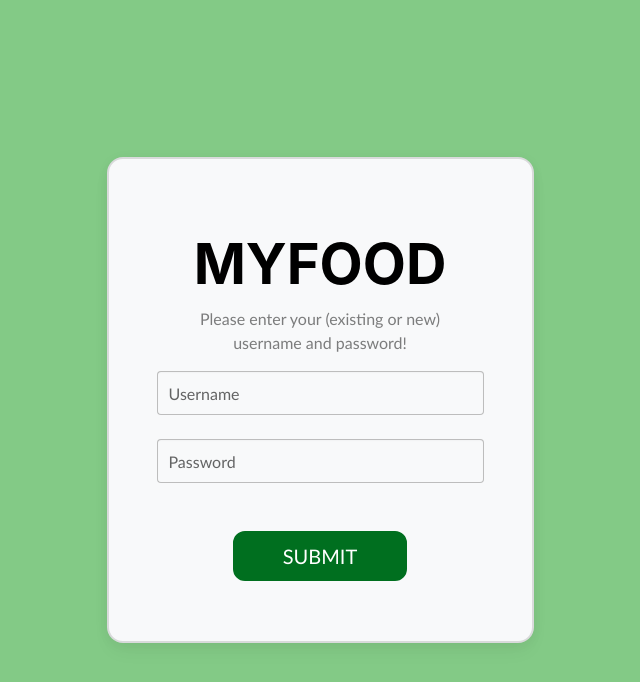
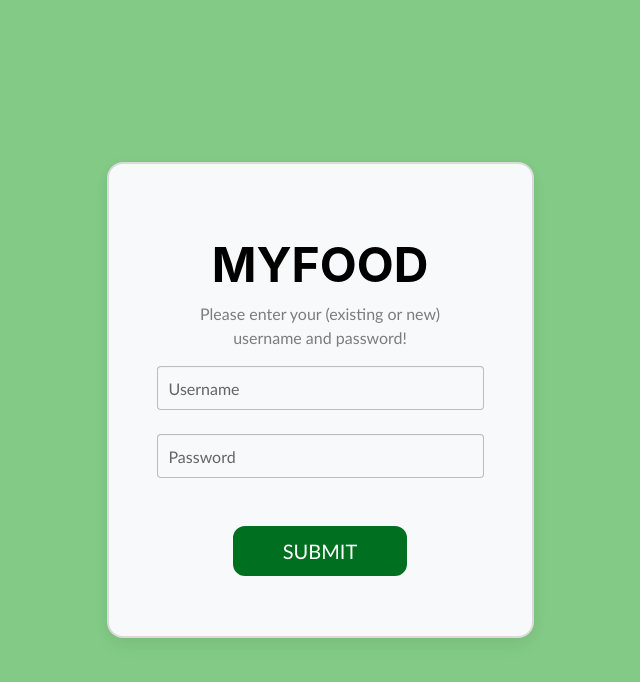
Before and after one commit to elliotberdy/myfood, a website: page frontend/login/index.html in a window 1280 px wide. Shown: the whole page, without its empty margins (320-960 px from the left). Drawn offline with nearby package versions, Linux system fonts and the light colour scheme; a web font is replaced by a local one.

Commit message:
myfood font size

```diff
--- a/frontend/login/index.html
+++ b/frontend/login/index.html
@@ -31,7 +31,7 @@
                     <div class="card-body p-5 text-center">
 
                       <div class="mb-md-2 mt-md-4 pb-1">
-                        <h2 class="fw-bold mb-2 text-uppercase display-4">MyFood</h2>
+                        <h2 class="fw-bold mb-2 text-uppercase display-5">MyFood</h2>
                         <p class="text-black-50 mb-3">Please enter your (existing or new) <br> username and password!</p>
 
                         <!-- Add the <form> element here -->
```
